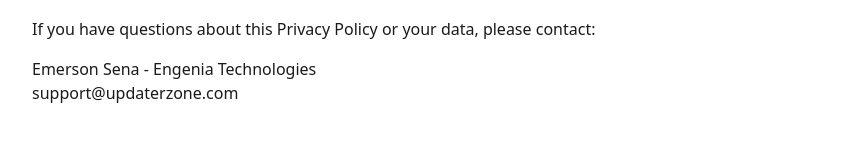
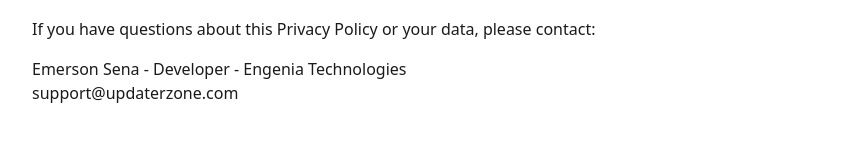
Before and after one commit to emersonlsena/RecipeMash, a plain HTML site: page index.html in a window 1280 px wide. Shown: the part 2390-2531 px from the top of the page, without its empty margins (208-1071 px from the left). Drawn offline with Linux system fonts and the light colour scheme.

Commit message:
Update contact title in Privacy Policy section

```diff
--- a/index.html
+++ b/index.html
@@ -116,7 +116,7 @@
 <p>If you have questions about this Privacy Policy or your data, please contact:</p>
 
 <p>
-  Emerson Sena - Engenia Technologies<br />
+  Emerson Sena - Developer - Engenia Technologies<br />
   support@updaterzone.com
 </p>
 
```
